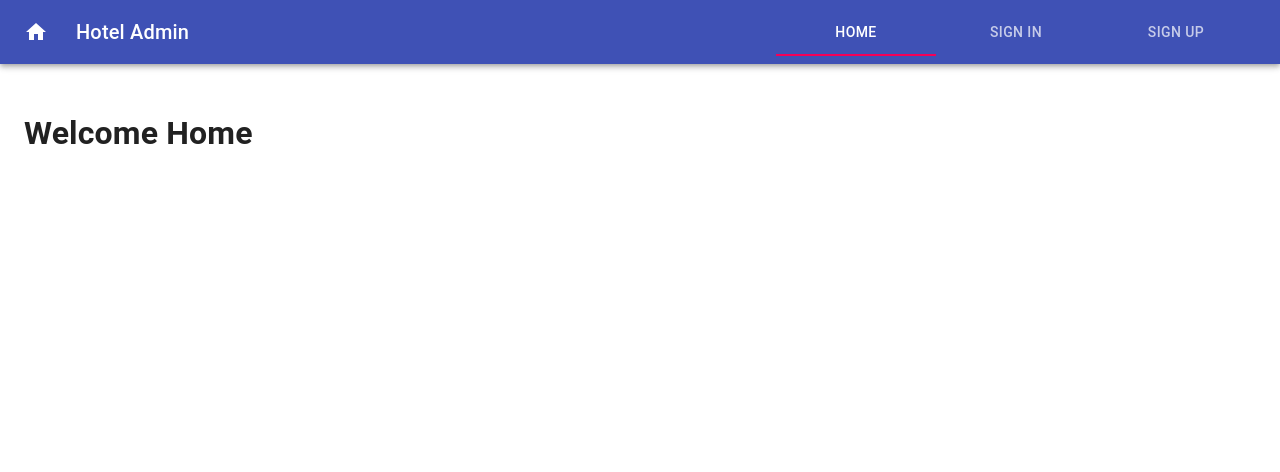
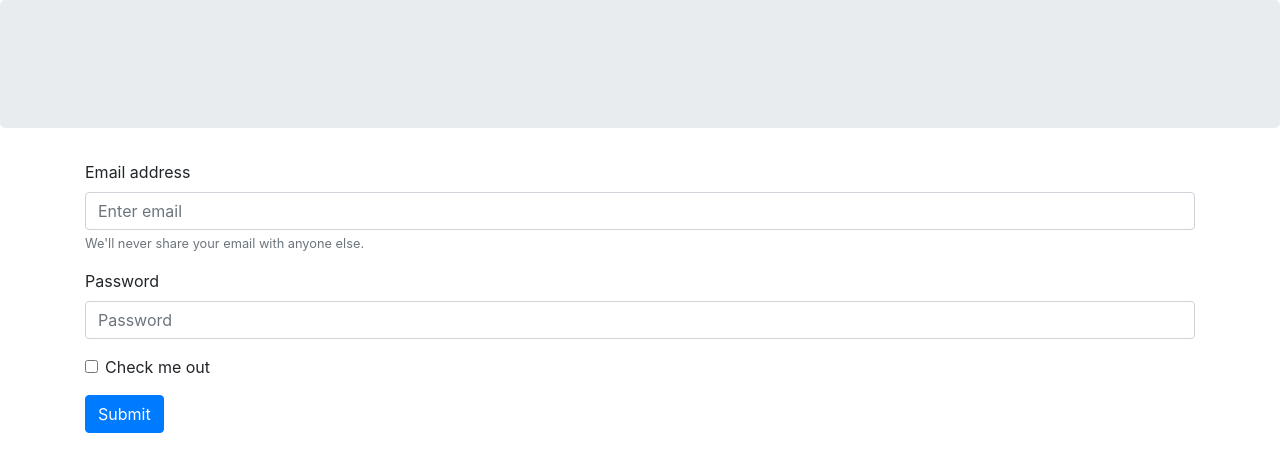
Before and after one commit to kamkyi/react-front-with-lara-passport, a React (Create React App) app: page / in a window 1280 px wide. Shown: the top 472 px of the page. Built offline with nearby package versions, Linux system fonts and the light colour scheme.

Commit message:
react-bootstrap

```diff
--- a/package.json
+++ b/package.json
@@ -10,7 +10,9 @@
     "@material-ui/core": "^4.5.2",
     "@material-ui/icons": "^4.5.1",
     "axios": "^0.19.0",
+    "bootstrap": "^4.3.1",
     "react": "^16.11.0",
+    "react-bootstrap": "^1.0.0-beta.14",
     "react-dom": "^16.11.0",
     "react-redux": "^7.1.1",
     "react-router-dom": "^5.1.2",
--- a/src/App.js
+++ b/src/App.js
@@ -8,10 +8,10 @@ import Typography from '@material-ui/core/Typography';
 import Box from '@material-ui/core/Box';
 import Signin from './components/signin/Signin';
 import Signup from './components/signup/Signup';
-import Home from './components/home/Home';
 import Toolbar from '@material-ui/core/Toolbar';
 import IconButton from '@material-ui/core/IconButton';
 import SvgIcon from '@material-ui/core/SvgIcon';
+import Tester from './components/tester/Tester';
 
 function TabPanel(props) {
   const { children, value, index, ...other } = props;
@@ -91,7 +91,7 @@ export default function SimpleTabs() {
         </Toolbar>
       </AppBar>
       <TabPanel value={value} index={0}>
-           <Home/>
+           <Tester/>
       </TabPanel>
       <TabPanel value={value} index={1}>
             <Signin/>
--- /dev/null
+++ b/src/components/container/Containers.js
@@ -0,0 +1,47 @@
+import React from 'react';
+import Container from 'react-bootstrap/Container';
+import Row from 'react-bootstrap/Row';
+import Col from 'react-bootstrap/Col';
+import Form from 'react-bootstrap/Form';
+import Button from 'react-bootstrap/Button';
+import Jumbotron from 'react-bootstrap/Jumbotron';
+
+
+class Containers extends React.Component{
+      render(){
+           return(
+            <div>
+          <Jumbotron>
+          </Jumbotron>
+               <Container>
+               <Row>
+                 <Col>
+                 <Form>
+                      <Form.Group controlId="formBasicEmail">
+                        <Form.Label>Email address</Form.Label>
+                        <Form.Control type="email" placeholder="Enter email" />
+                        <Form.Text className="text-muted">
+                          We'll never share your email with anyone else.
+                        </Form.Text>
+                      </Form.Group>
+
+                      <Form.Group controlId="formBasicPassword">
+                        <Form.Label>Password</Form.Label>
+                        <Form.Control type="password" placeholder="Password" />
+                      </Form.Group>
+                      <Form.Group controlId="formBasicCheckbox">
+                        <Form.Check type="checkbox" label="Check me out" />
+                      </Form.Group>
+                      <Button variant="primary" type="submit">
+                        Submit
+                      </Button>
+                    </Form>
+                 </Col>
+               </Row>
+             </Container>
+            </div>
+           );
+      }
+}
+
+export default Containers;
--- a/src/components/signin/Signin.js
+++ b/src/components/signin/Signin.js
@@ -12,7 +12,6 @@ import LockOutlinedIcon from '@material-ui/icons/LockOutlined';
 import Typography from '@material-ui/core/Typography';
 import { makeStyles } from '@material-ui/core/styles';
 import Container from '@material-ui/core/Container';
-import { connect } from 'react-redux';
 function Copyright() {
   return (
     <Typography variant="body2" color="textSecondary" align="center">
--- /dev/null
+++ b/src/components/tester/Tester.js
@@ -0,0 +1,20 @@
+import React from 'react';
+import './Tester.css';
+
+class Tester extends React.Component{
+
+    callNow()
+    {
+         window.alert();
+    }
+     render(){
+          return (
+              <div className="Tester">
+                    <h1>Hello</h1>
+                    <p onClick={this.callNow}>I'm Tester in Wai Hyn Htun</p>
+              </div>
+          );
+     }
+}
+
+export default Tester;
--- a/src/index.js
+++ b/src/index.js
@@ -2,14 +2,15 @@ import React from 'react';
 import ReactDOM from 'react-dom';
 import { createStore } from 'redux';
 import './index.css';
-import App from './App';
+import Container from './components/container/Containers';
 import * as serviceWorker from './serviceWorker';
 import reducer from './store/reducer';
+import 'bootstrap/dist/css/bootstrap.min.css';
 
 import { Provider } from 'react-redux';
 const store = createStore(reducer);
 
-ReactDOM.render(<Provider store={store}><App /></Provider>, document.getElementById('root'));
+ReactDOM.render(<Provider store={store}><Container /></Provider>, document.getElementById('root'));
 
 // If you want your app to work offline and load faster, you can change
 // unregister() to register() below. Note this comes with some pitfalls.
```
Also changed, not shown: src/components/tester/Tester.css (added), 1 other file (tests, documents, lock files or other folders).
